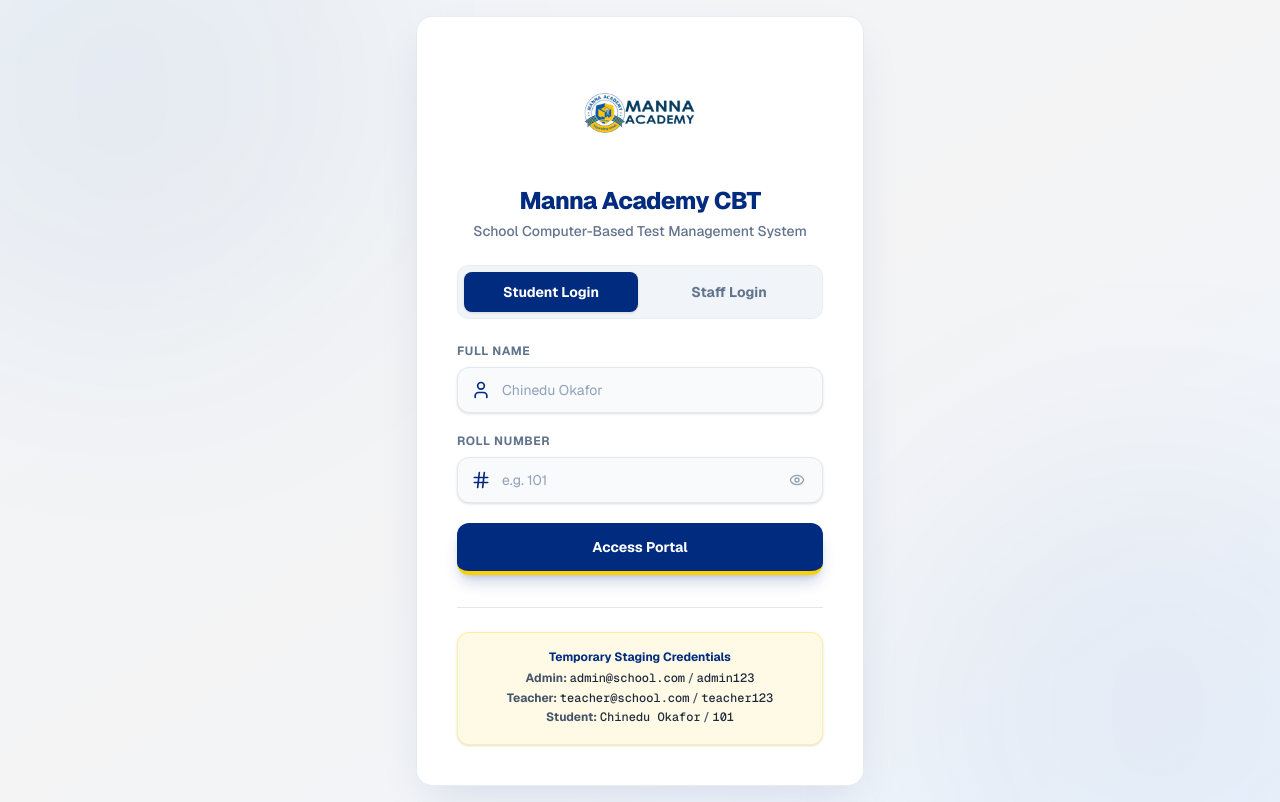
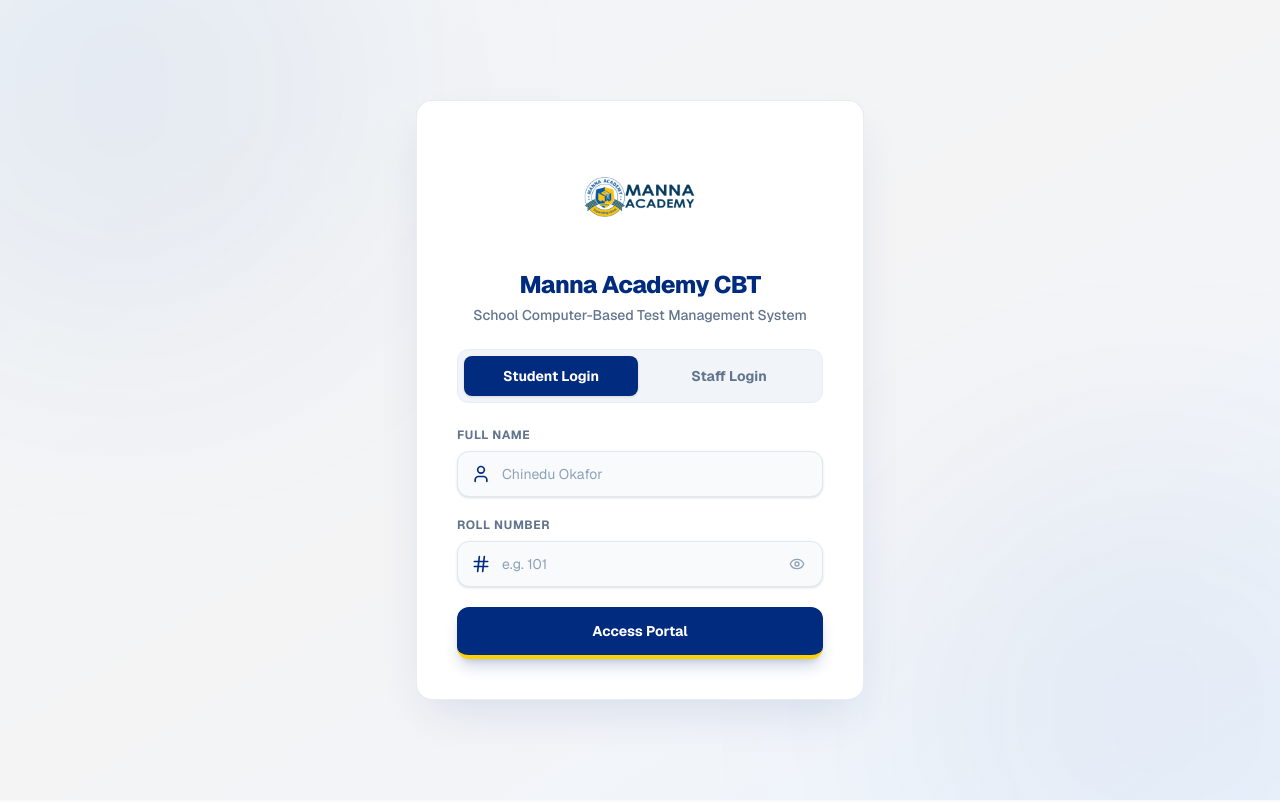
Before and after one commit to Pjosh02/Manna-CBT-System, a Next.js app: page /login in a window 1280 px wide. Built offline with nearby package versions, Linux system fonts and the light colour scheme; no server answers.

Commit message:
Remove temporary staging credentials from login page

```diff
--- a/src/app/login/page.tsx
+++ b/src/app/login/page.tsx
@@ -213,17 +213,6 @@
             {loading ? "Signing in..." : "Access Portal"}
           </button>
         </form>
-
-        <div className="mt-8 pt-6 border-t border-slate-200 text-center">
-          <div className="bg-[#FFD100]/10 border border-[#FFD100]/30 rounded-xl p-4 text-xs text-slate-600 max-w-sm mx-auto shadow-sm">
-            <span className="font-bold text-[#002B7F] block mb-1">Temporary Staging Credentials</span>
-            <p className="space-y-1 font-medium leading-relaxed">
-              <strong>Admin:</strong> <span className="font-mono text-slate-800 select-all">admin@school.com</span> / <span className="font-mono text-slate-800">admin123</span> <br />
-              <strong>Teacher:</strong> <span className="font-mono text-slate-800 select-all">teacher@school.com</span> / <span className="font-mono text-slate-800">teacher123</span> <br />
-              <strong>Student:</strong> <span className="font-mono text-slate-800 select-all">Chinedu Okafor</span> / <span className="font-mono text-slate-800">101</span>
-            </p>
-          </div>
-        </div>
       </div>
     </div>
   );
```
